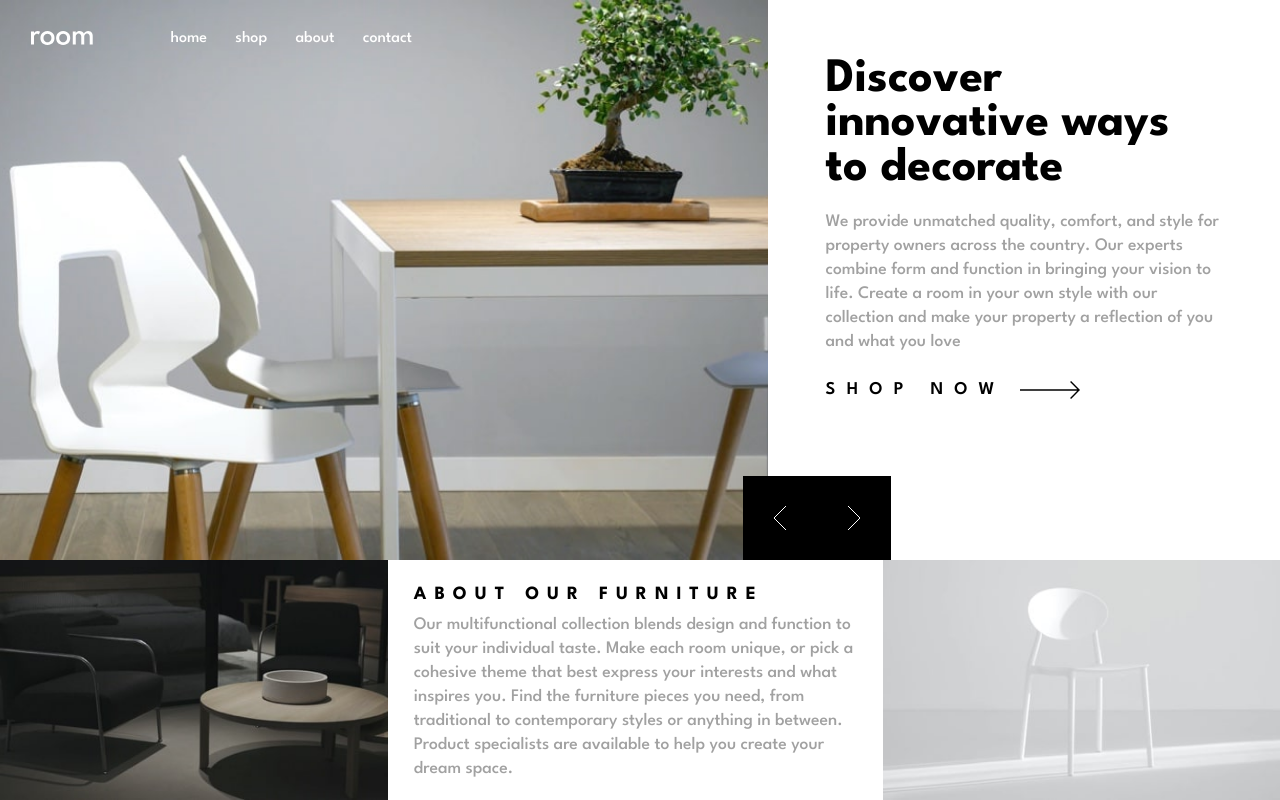
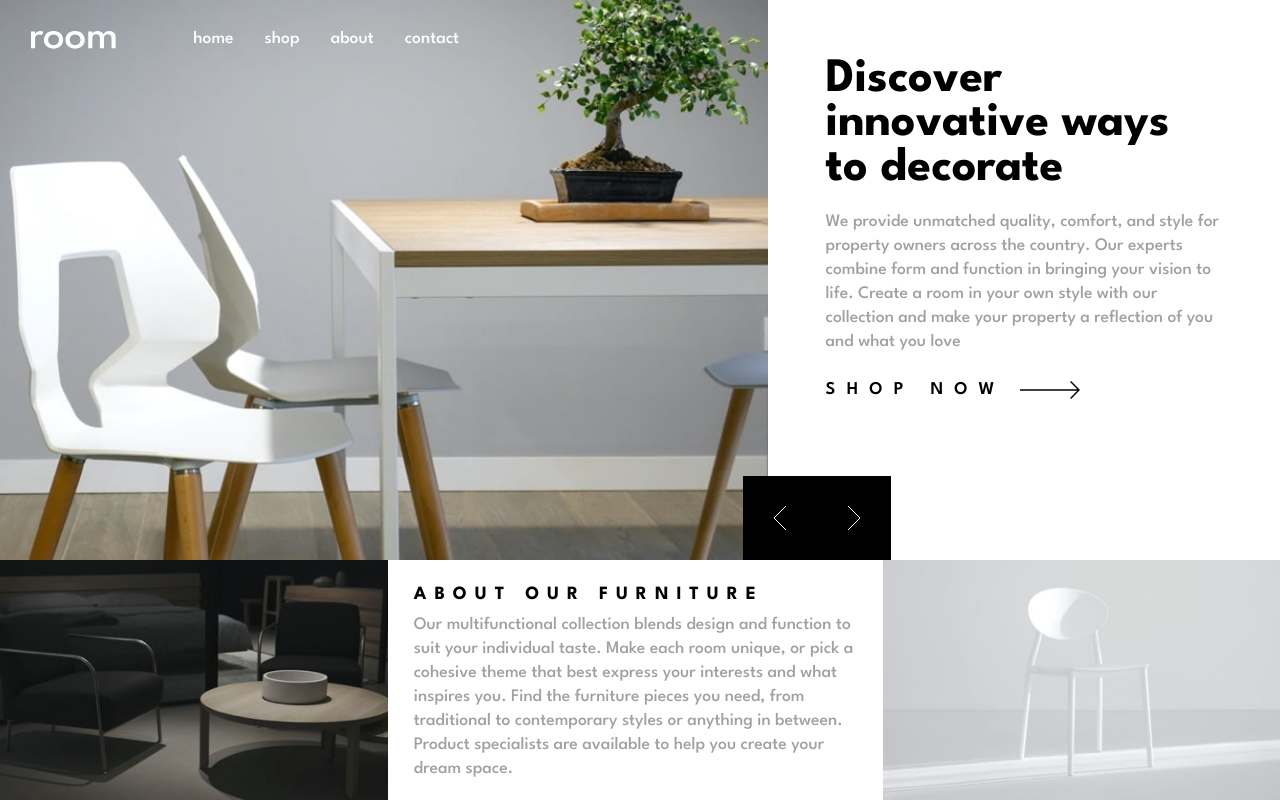
Before and after one commit to Weskio/room-homepage-w-ts, a plain HTML site: page index.html in a window 1280 px wide. Drawn offline with Linux system fonts and the light colour scheme.

Commit message:
menu & responsiveness

```diff
--- a/index.html
+++ b/index.html
@@ -16,13 +16,25 @@
             </div>
 
             <div class="desktop-header">
-                <img src="./images/logo.svg" alt="">
+                <img src="./images/logo.svg" alt="" width="12%">
 
                     <ul class="nav-items">
-                        <li>home</li>
-                        <li>shop</li>
-                        <li>about</li>
-                        <li>contact</li>
+                        <li class="list-item">
+                            <p>home</p>
+                            <p class="hover-underline">___</p>
+                          </li>
+                          <li class="list-item">
+                            <p>shop</p>
+                            <p class="hover-underline">___</p>
+                          </li>
+                          <li class="list-item">
+                            <p>about</p>
+                            <p class="hover-underline">____</p>
+                          </li>
+                          <li class="list-item">
+                            <p>contact</p>
+                            <p class="hover-underline">_____</p>
+                          </li>
                     </ul>
 
             </div>
--- a/scss/main.scss
+++ b/scss/main.scss
@@ -32,7 +32,26 @@
     list-style: none;
     gap: 18%;
     color: white;
+    font-size: 110%;
+    cursor: pointer;
 }
+
+.list-item{
+    .hover-underline{
+        display: none;
+    }
+}
+
+.list-item:hover{
+    .hover-underline{
+        display: block;
+        letter-spacing: -2px;
+        margin-left: 25%;
+        margin-top: -9px;
+    }
+}
+
+
 .logo{
     margin-left: auto;
     margin-right: auto;
```
Also changed, not shown: scss/main.css, 1 other file.
